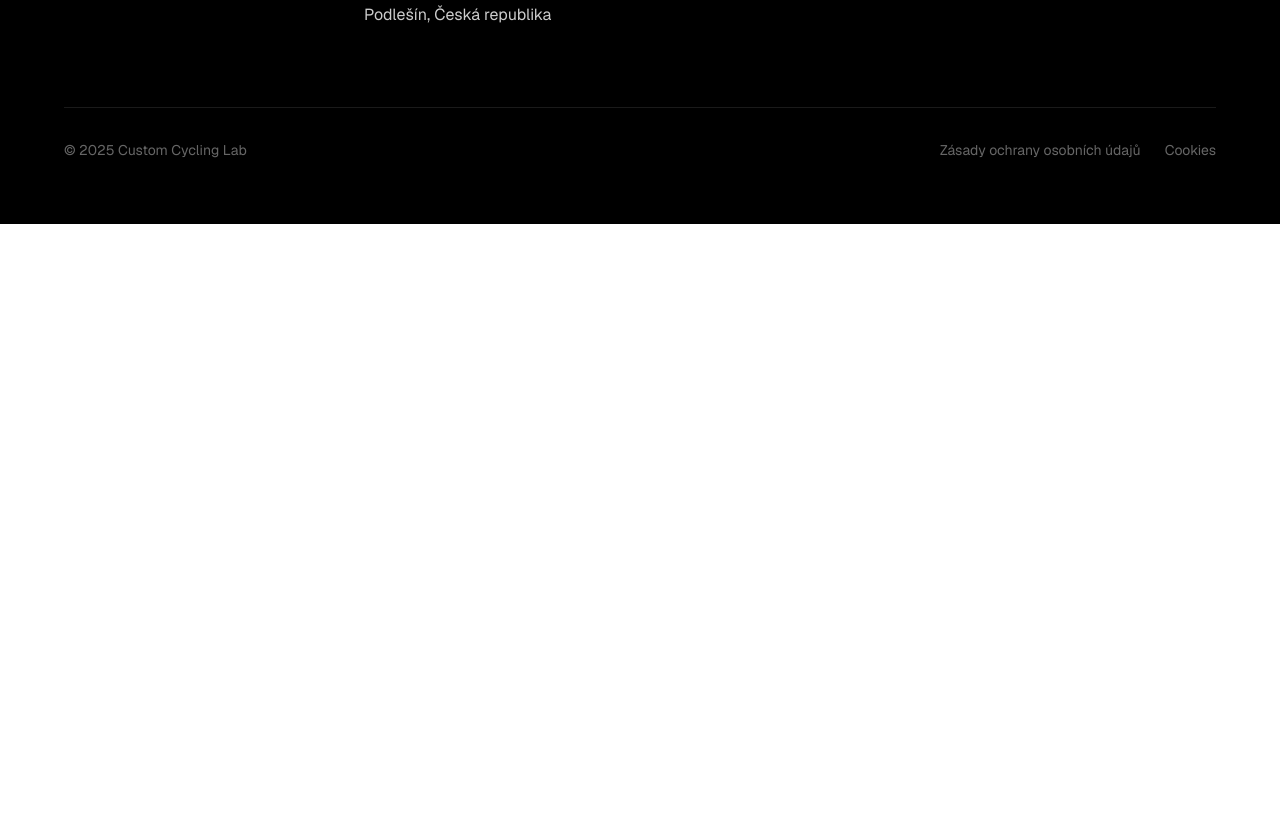
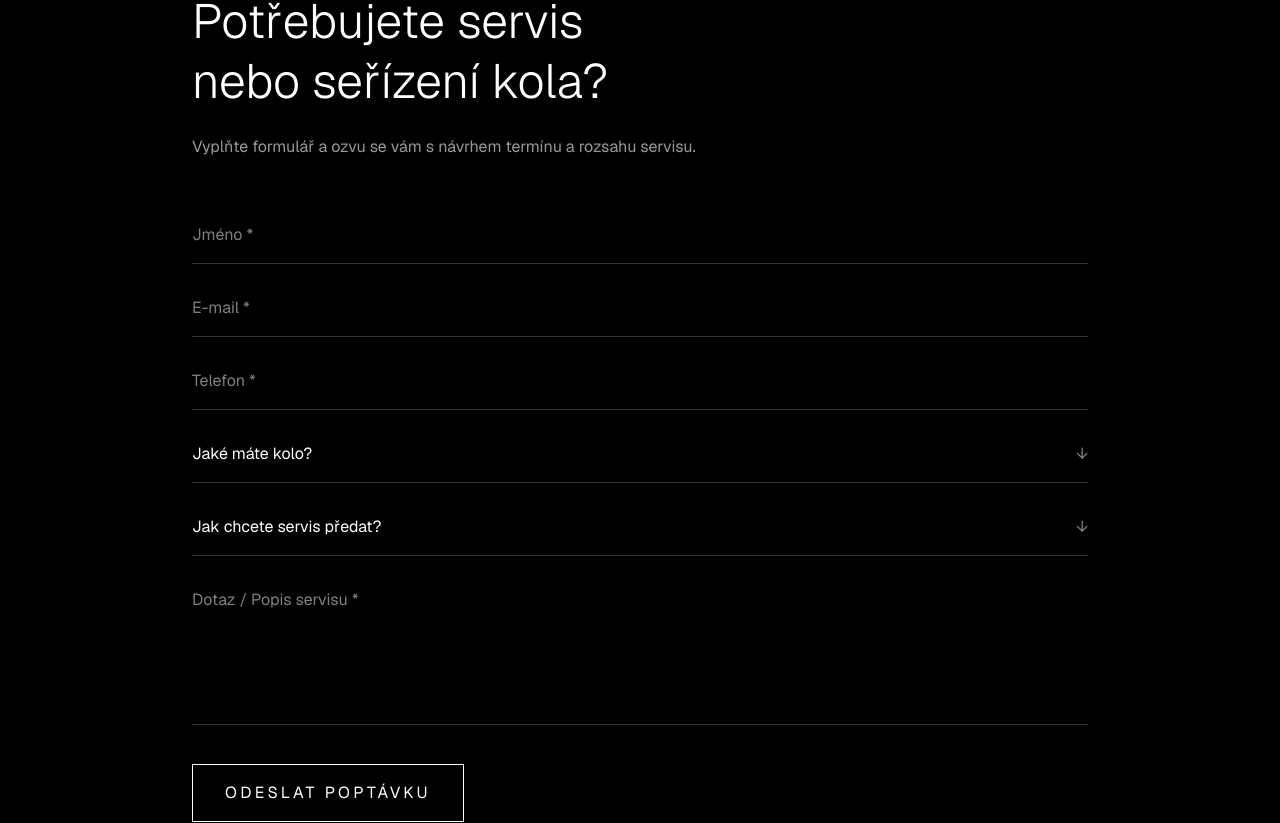
Before and after one commit to marcelboranek-beep/cyclinglab-live, a Next.js app: page / in a window 1280 px wide. Shown: the part 2727-3550 px from the top of the page. Before the commit the page ends 2951 px from the top, so only its background shows below. Built offline with nearby package versions, Linux system fonts and the light colour scheme.

Commit message:
Add service request form

```diff
--- a/app/page.tsx
+++ b/app/page.tsx
@@ -258,7 +258,100 @@ export default function CustomCyclingLab() {
 </a>
         </div>
       </section>
+<section className="bg-black text-white py-32 px-8">
+  <div className="max-w-4xl mx-auto">
 
+    <div className="mb-16">
+      <div className="text-xs uppercase tracking-[0.3em] text-white/50 mb-6">
+        OBJEDNÁVKA SERVISU
+      </div>
+
+      <h2 className="text-3xl md:text-5xl font-light leading-tight">
+        Potřebujete servis
+        <br />
+        nebo seřízení kola?
+      </h2>
+
+      <p className="mt-6 text-white/60 max-w-xl">
+        Vyplňte formulář a ozvu se vám s návrhem termínu a rozsahu servisu.
+      </p>
+    </div>
+
+    <form className="space-y-8">
+
+      <input
+        type="text"
+        placeholder="Jméno *"
+        className="w-full bg-transparent border-b border-white/20 pb-4 outline-none"
+      />
+
+      <input
+        type="email"
+        placeholder="E-mail *"
+        className="w-full bg-transparent border-b border-white/20 pb-4 outline-none"
+      />
+
+      <input
+        type="tel"
+        placeholder="Telefon *"
+        className="w-full bg-transparent border-b border-white/20 pb-4 outline-none"
+      />
+
+      <div className="relative">
+        <select
+          className="w-full bg-transparent border-b border-white/20 pb-4 outline-none appearance-none text-white"
+          defaultValue=""
+        >
+          <option value="" disabled>
+            Jaké máte kolo?
+          </option>
+          <option>MTB</option>
+          <option>Silniční</option>
+          <option>Gravel</option>
+          <option>Treking</option>
+          <option>E-bike</option>
+          <option>Jiné</option>
+        </select>
+
+        <span className="absolute right-0 top-0 text-white/50 pointer-events-none">
+          ↓
+        </span>
+      </div>
+
+      <div className="relative">
+        <select
+          className="w-full bg-transparent border-b border-white/20 pb-4 outline-none appearance-none text-white"
+          defaultValue=""
+        >
+          <option value="" disabled>
+            Jak chcete servis předat?
+          </option>
+          <option>Přivezu osobně</option>
+          <option>Chci vyzvednutí kola na adrese</option>
+        </select>
+
+        <span className="absolute right-0 top-0 text-white/50 pointer-events-none">
+          ↓
+        </span>
+      </div>
+
+      <textarea
+        rows={5}
+        placeholder="Dotaz / Popis servisu *"
+        className="w-full bg-transparent border-b border-white/20 pb-4 outline-none resize-none"
+      />
+
+      <button
+        type="submit"
+        className="border border-white px-8 py-4 uppercase tracking-[0.2em] hover:bg-white hover:text-black transition"
+      >
+        ODESLAT POPTÁVKU
+      </button>
+
+    </form>
+
+  </div>
+</section>
       <footer
         id="contact"
         className="bg-black text-white px-8 py-16 md:px-16"
```
